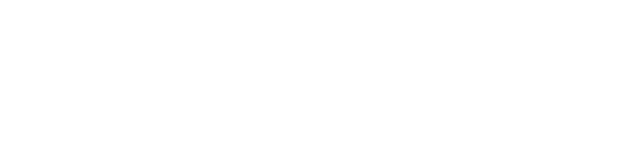
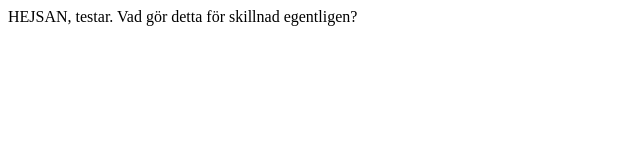
Before and after one commit to mattias-nti/testrepo, a plain HTML site: page index.html in a window 1280 px wide. Shown: the whole page, without its empty margins (0-640 px from the left). Drawn offline with Linux system fonts and the light colour scheme.

Commit message:
Test-av-code

```diff
--- a/index.html
+++ b/index.html
@@ -9,7 +9,7 @@
 </head>
 <body>
     <!-- Denna fil skall alltid heta index.html och är den första filen på en hemsida -->
-
+HEJSAN, testar. Vad gör detta för skillnad egentligen?
     <script src="js/script.js"></script>
 </body>
 </html>
```
